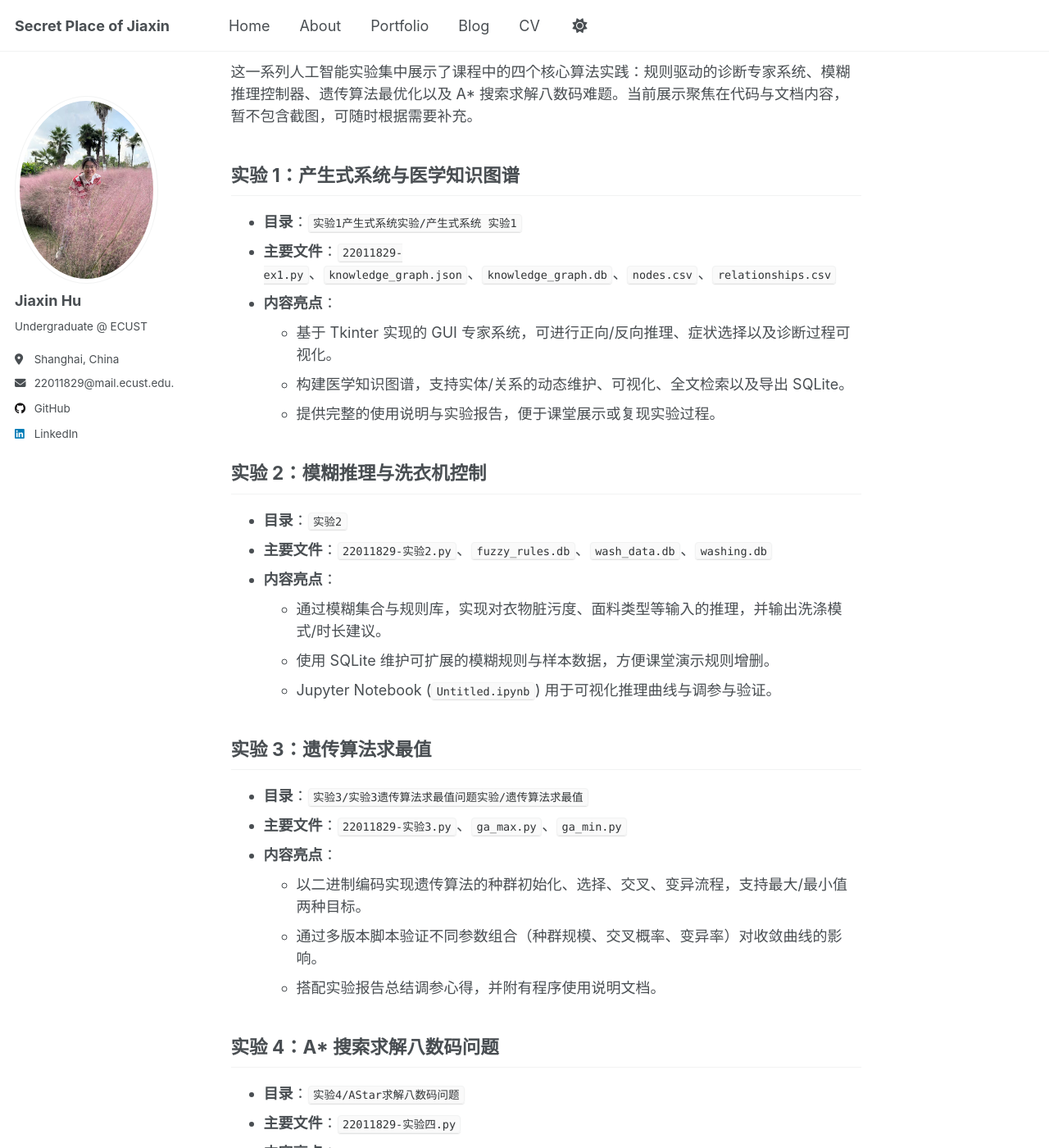
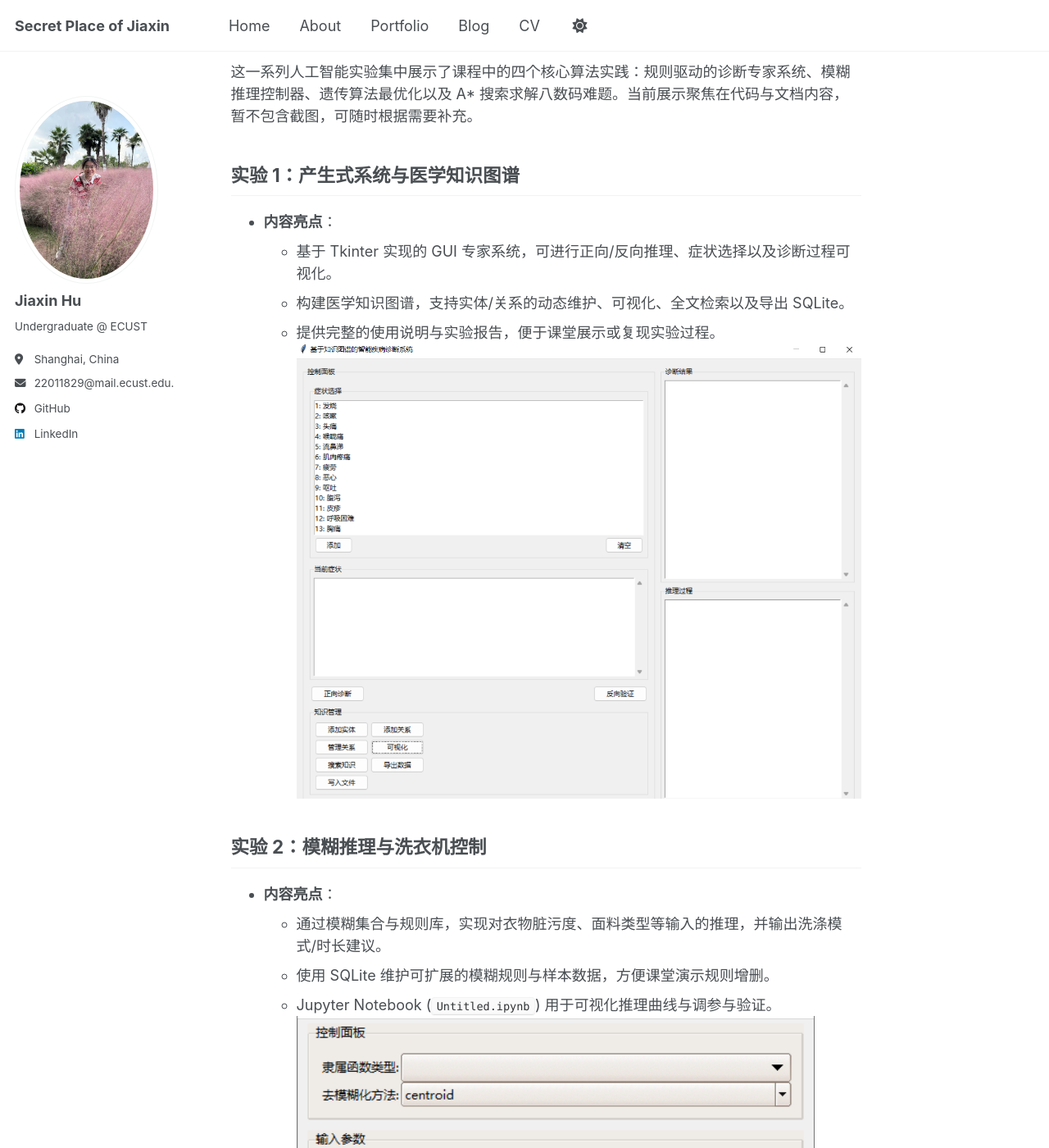
Before and after one commit to hjxupup/hjxupup.github.io, a Jekyll site: the page built from _portfolio/artificial-intelligence-labs.md, in a window 1280 px wide and 1400 px high, scrolled down 217 px. Shown: the whole window at 82% size. Built offline with Jekyll 4.4.1, drawn with Linux system fonts in a browser that asks for light colours; a script that is not in the unit is left out; some of the changed text lies outside the part shown.

Commit message:
人工智能实验OK

```diff
--- a/_portfolio/artificial-intelligence-labs.md
+++ b/_portfolio/artificial-intelligence-labs.md
@@ -1,6 +1,6 @@
 ---
 title: "人工智能实验 - 综合实践集"
-excerpt: "涵盖产生式专家系统、模糊控制、遗传算法和 A* 八数码求解的四个课程实验，全部素材位于 C:\\Users\\胡嘉欣\\Desktop\\neverland\\【3大三下】\\【人工智能】 目录。"
+excerpt: "涵盖产生式专家系统、模糊控制、遗传算法和 A* 八数码求解的四个实验。"
 collection: portfolio
 ---
 
@@ -10,42 +10,32 @@ collection: portfolio
 
 ## 实验 1：产生式系统与医学知识图谱
 
-- **目录**：`实验1产生式系统实验/产生式系统 实验1`
-- **主要文件**：`22011829-ex1.py`、`knowledge_graph.json`、`knowledge_graph.db`、`nodes.csv`、`relationships.csv`
 - **内容亮点**：
   - 基于 Tkinter 实现的 GUI 专家系统，可进行正向/反向推理、症状选择以及诊断过程可视化。
   - 构建医学知识图谱，支持实体/关系的动态维护、可视化、全文检索以及导出 SQLite。
   - 提供完整的使用说明与实验报告，便于课堂展示或复现实验过程。
+  ![产生式系统与医学知识图谱界面图](/images/产生式系统与医学知识图谱.png)
 
 ## 实验 2：模糊推理与洗衣机控制
 
-- **目录**：`实验2`
-- **主要文件**：`22011829-实验2.py`、`fuzzy_rules.db`、`wash_data.db`、`washing.db`
 - **内容亮点**：
   - 通过模糊集合与规则库，实现对衣物脏污度、面料类型等输入的推理，并输出洗涤模式/时长建议。
   - 使用 SQLite 维护可扩展的模糊规则与样本数据，方便课堂演示规则增删。
   - Jupyter Notebook (`Untitled.ipynb`) 用于可视化推理曲线与调参与验证。
+  ![模糊推理与洗衣机控制界面图](/images/模糊推理与洗衣机控制.png)
 
 ## 实验 3：遗传算法求最值
 
-- **目录**：`实验3/实验3遗传算法求最值问题实验/遗传算法求最值`
-- **主要文件**：`22011829-实验3.py`、`ga_max.py`、`ga_min.py`
 - **内容亮点**：
   - 以二进制编码实现遗传算法的种群初始化、选择、交叉、变异流程，支持最大/最小值两种目标。
   - 通过多版本脚本验证不同参数组合（种群规模、交叉概率、变异率）对收敛曲线的影响。
   - 搭配实验报告总结调参心得，并附有程序使用说明文档。
+  ![遗传算法求最值界面图](/images/遗传算法求最值.png)
 
 ## 实验 4：A* 搜索求解八数码问题
 
-- **目录**：`实验4/AStar求解八数码问题`
-- **主要文件**：`22011829-实验四.py`
 - **内容亮点**：
   - 用 A* 搜索和可配置启发函数（如曼哈顿距离）求解经典八数码，还原搜索路径并统计扩展节点数。
   - 代码结构清晰，方便展示启发式搜索与状态去重策略。
   - 配套报告及使用说明帮助读者快速理解实验背景与操作步骤。
-
-## 后续计划
-
-- 按照实验目录补充运行截图或可视化结果，丰富作品集展示。
-- 将关键脚本整理为公共仓库，方便在线查看代码差异与版本历史。
-- 可在 `portfolio` 页面添加跳转按钮或下载链接，指向上述本地文件夹中的成果物。
+  ![A* 搜索求解八数码问题](/images/搜索求解八数码问题.png)
```
Also changed, not shown: images/产生式系统与医学知识图谱.png (added), images/搜索求解八数码问题.png (added), images/模糊推理与洗衣机控制.png (added), images/遗传算法求最值.png (added).
